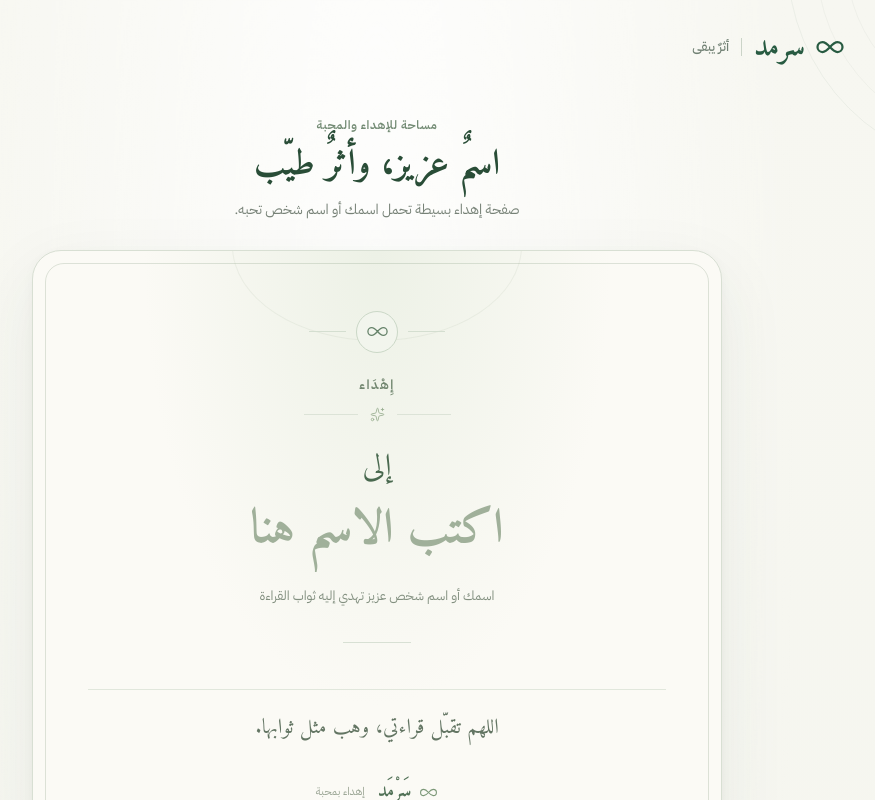
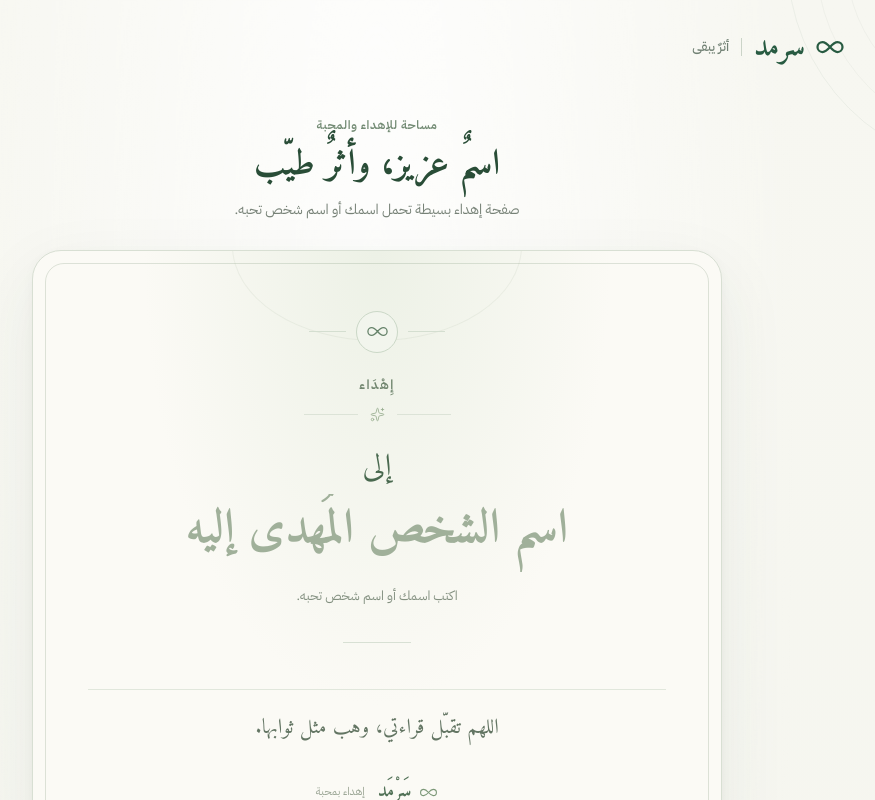
Before and after one commit to inawy/sarmad, a React (Vite) app: page / in a window 1280 px wide. Shown: the top 800 px of the page, without its empty margins (263-1138 px from the left). Built offline with nearby package versions, Linux system fonts and the light colour scheme; a web font is replaced by a local one.

Commit message:
Make the recipient name easier to change

```diff
--- a/src/components/DedicationCard.tsx
+++ b/src/components/DedicationCard.tsx
@@ -1,5 +1,5 @@
-import type { ChangeEvent } from "react";
-import { Infinity, Sparkles } from "lucide-react";
+import { useRef, type ChangeEvent } from "react";
+import { Infinity, Pencil, Sparkles } from "lucide-react";
 import { ShareActions } from "./ShareActions";
 
 type DedicationCardProps = {
@@ -17,11 +17,17 @@ function CardDivider() {
 }
 
 export function DedicationCard({ name, maxLength, onNameChange }: DedicationCardProps) {
+  const inputRef = useRef<HTMLInputElement>(null);
   const hasName = name.trim().length > 0;
   const nameSizeClass = name.trim().length > 22 ? "name-field--long" :
     name.trim().length > 14 ? "name-field--medium" : "";
 
   const handleChange = (event: ChangeEvent<HTMLInputElement>) => onNameChange(event.target.value);
+
+  const focusName = () => {
+    inputRef.current?.focus();
+    inputRef.current?.select();
+  };
 
   return (
     <article className="dedication-card" data-dedication-card aria-label="بطاقة الإهداء">
@@ -35,23 +41,36 @@ export function DedicationCard({ name, maxLength, onNameChange }: DedicationCard
         <CardDivider />
         <p className="to-word">إلى</p>
         <label className="name-editor">
-          <span className="sr-only">اسم صاحب الإهداء</span>
+          <span className="sr-only">اسم الشخص المُهدى إليه</span>
           <input
+            ref={inputRef}
             className={`name-field ${nameSizeClass}`}
             type="text"
             value={name}
             onChange={handleChange}
             maxLength={maxLength}
-            placeholder="اكتب الاسم هنا"
-            aria-label="اكتب اسمك أو اسم الشخص الذي تهديه الصفحة"
+            placeholder="اسم الشخص المُهدى إليه"
+            aria-label="اكتب اسم الشخص الذي تهديه الصفحة"
             autoComplete="off"
             autoCapitalize="words"
             dir="auto"
           />
         </label>
-        <p className={`name-guidance ${hasName ? "name-guidance--filled" : ""}`}>
-          {hasName ? "إهداء باسمك أو باسم من تحب" : "اسمك أو اسم شخص عزيز تهدي إليه ثواب القراءة"}
-        </p>
+
+        <div className="name-guidance-row">
+          <p className={`name-guidance ${hasName ? "name-guidance--filled" : ""}`}>
+            {hasName
+              ? "الرابط مخصص بهذا الاسم، ويمكنك تغييره."
+              : "اكتب اسمك أو اسم شخص تحبه."}
+          </p>
+          {hasName && (
+            <button className="name-edit-button" type="button" onClick={focusName}>
+              <Pencil size={13} />
+              <span>تغيير الاسم</span>
+            </button>
+          )}
+        </div>
+
         <div className="message-rule" aria-hidden="true"><span /></div>
         <div className="dedication-prayer-inline">
           <p className="dedication-message">اللهم تقبّل قراءتي، وهب مثل ثوابها.</p>
```
